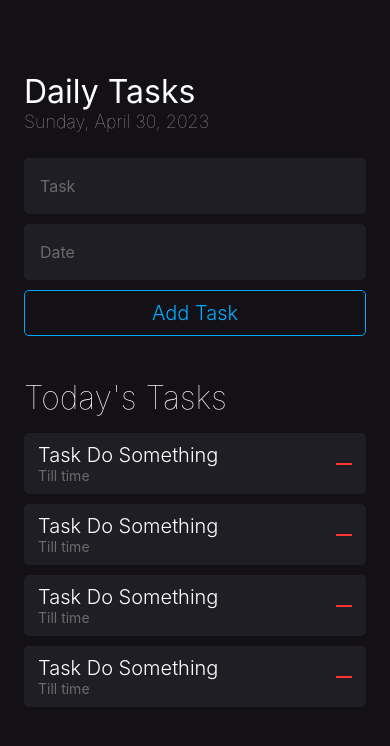
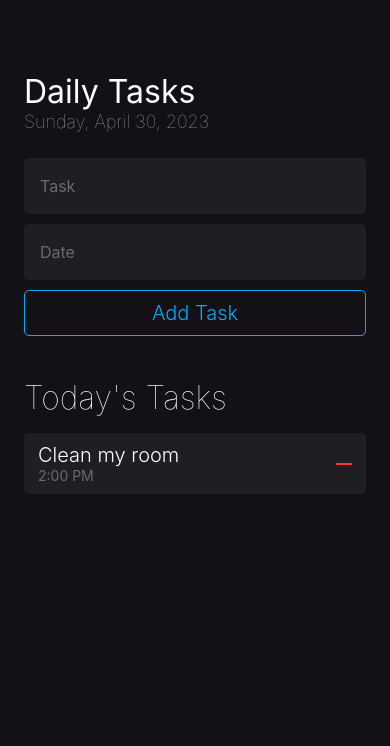
Before and after one commit to Adrian-Hoff/ToDoList, a React Native app: screen / in a window 390 px wide. Shown: the top 746 px of the page. Built offline with nearby package versions, Linux system fonts and the light colour scheme.

Commit message:
refactor: task funtion prop

```diff
--- a/src/components/TaskComponent/index.tsx
+++ b/src/components/TaskComponent/index.tsx
@@ -3,15 +3,22 @@ import { View, Text, TouchableOpacity } from "react-native";
 
 //styles
 import { styles } from "./styles";
-export default function TaskComponent() {
+
+type props = {
+  name: string;
+  date: string;
+  onRemove: () => void;
+};
+
+export default function TaskComponent({ name, date, onRemove }: props) {
   return (
     <View style={styles.container}>
       <View style={styles.textContainer}>
-        <Text style={styles.name}>Task Do Something</Text>
-        <Text style={styles.time}>Till time</Text>
+        <Text style={styles.name}>{name}</Text>
+        <Text style={styles.time}>{date}</Text>
       </View>
 
-      <TouchableOpacity style={styles.button} onPress={()=>console.log('s')}>
+      <TouchableOpacity style={styles.button} onPress={onRemove}>
         <View style={styles.buttonText}></View>
       </TouchableOpacity>
     </View>
--- a/src/screens/Home/index.tsx
+++ b/src/screens/Home/index.tsx
@@ -39,6 +39,10 @@ export default function Home() {
     "December",
   ];
 
+  function handleTaskRemove(text: string) {
+    console.log(text);
+  }
+
   return (
     <View style={styles.container}>
       <StatusBar />
@@ -54,16 +58,16 @@ export default function Home() {
       </Text>
 
       <View style={styles.form}>
-        <TextInputComponent text="Task"/>
-        <TextInputComponent text="Date"/>
-
+        <TextInputComponent text="Task" />
+        <TextInputComponent text="Date" />
         <AddButtonComponent />
       </View>
       <Text style={styles.listTittle}>Today's Tasks</Text>
-      <TaskComponent />
-      <TaskComponent />
-      <TaskComponent />
-      <TaskComponent />
+      <TaskComponent
+        name="Clean my room"
+        date="2:00 PM"
+        onRemove={() => handleTaskRemove("Clean my room")}
+      ></TaskComponent>
     </View>
   );
 }
```
